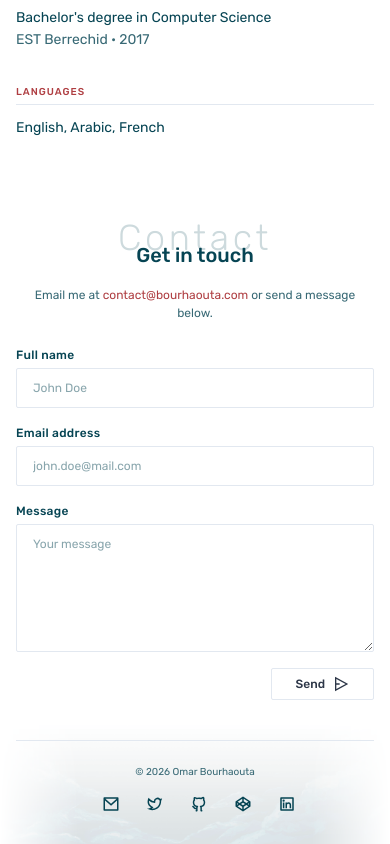
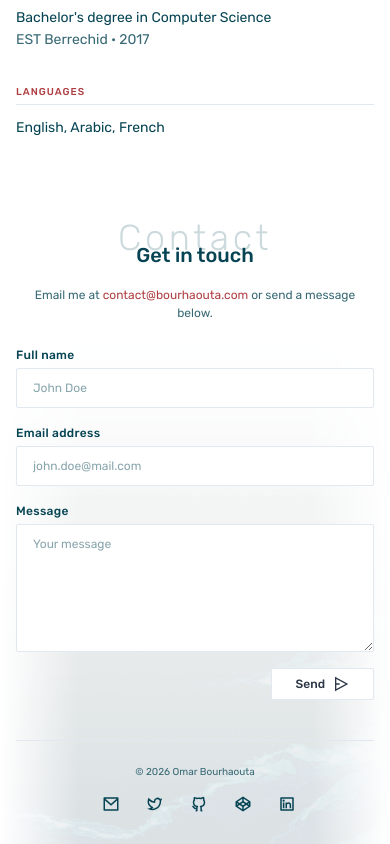
Before and after one commit to bourhaouta/bourhaouta, a Next.js app: page /resume in a window 390 px wide. Shown: the part 2364-3208 px from the top of the page. Built offline with nearby package versions, Linux system fonts and the light colour scheme; no server answers.

Commit message:
Footer sky: same height on every screen
It covers the bottom 85% of the contact section and crops instead of
shrinking on small screens. Top and sides fade into the page.

```diff
--- a/components/Footer.tsx
+++ b/components/Footer.tsx
@@ -8,14 +8,18 @@ import sky from "@/public/images/sky.png";
 export default function Footer() {
   return (
     <footer id="contact" className="relative mt-20 scroll-mt-8 print:hidden">
-      {/* Sky centered at the bottom; both sides fade into the page so wide screens have no hard edges */}
-      <div aria-hidden className="absolute inset-x-0 bottom-0 -z-1 flex justify-center overflow-hidden dark:hidden">
-        <Image
-          className="h-auto w-full max-w-[1800px] [mask-image:linear-gradient(to_right,transparent,black_20%,black_80%,transparent)]"
-          src={sky}
-          alt=""
-          sizes="(min-width: 1800px) 1800px, 100vw"
-        />
+      {/* Sky behind most of the contact section, same height on every screen (it crops
+          instead of shrinking). Centered, max 1800px wide; top and sides fade into the page. */}
+      <div aria-hidden className="absolute inset-x-0 bottom-0 -z-1 h-[85%] dark:hidden">
+        <div className="relative mx-auto h-full max-w-[1800px] [mask-composite:intersect] [mask-image:linear-gradient(to_right,transparent,black_20%,black_80%,transparent),linear-gradient(to_bottom,transparent,black_35%)]">
+          <Image
+            className="object-cover object-bottom"
+            src={sky}
+            alt=""
+            fill
+            sizes="(min-width: 1800px) 1800px, 100vw"
+          />
+        </div>
       </div>
 
       <div className="site-container sm:px-20">
```
